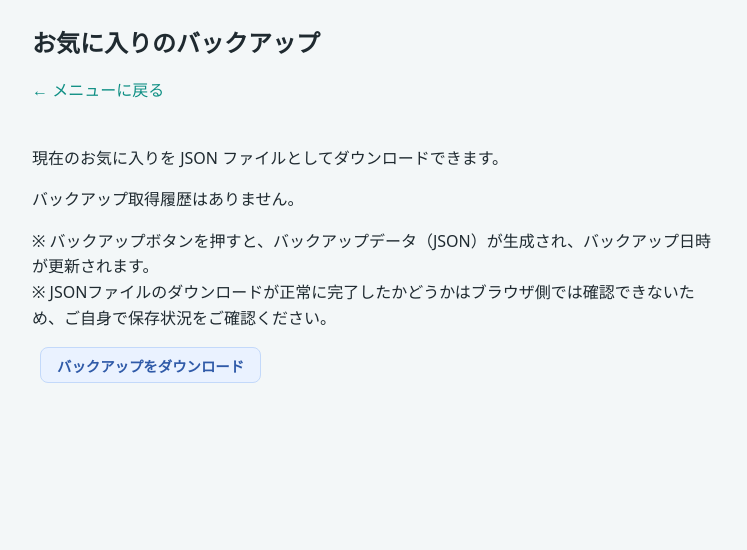
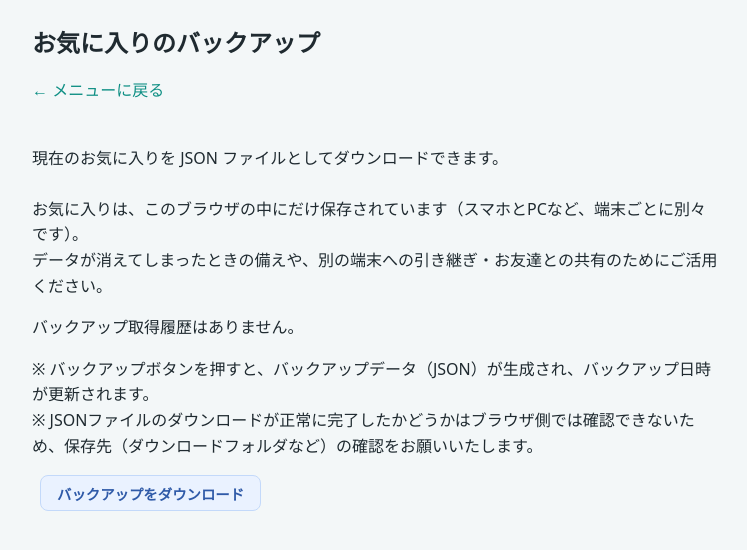
Before and after one commit to hyuga-22/kaomozi_web, a Flask app: page /backup_local in a window 1280 px wide. Shown: the top 550 px of the page, without its empty margins (264-1011 px from the left). Run offline with Flask 3, Linux system fonts and the light colour scheme; parts of the project's set-up code (start-up, migrations or seed data) failed here and were passed over.

Commit message:
backup,request message commit

```diff
--- a/templates/backup_local.html
+++ b/templates/backup_local.html
@@ -8,14 +8,17 @@
     <a href="/">← メニューに戻る</a>
     <br><br>
 
-    <p>現在のお気に入りを JSON ファイルとしてダウンロードできます。</p>
+    <p>現在のお気に入りを JSON ファイルとしてダウンロードできます。<br><br>
+        お気に入りは、このブラウザの中にだけ保存されています（スマホとPCなど、端末ごとに別々です）。<br>
+        データが消えてしまったときの備えや、別の端末への引き継ぎ・お友達との共有のためにご活用ください。
+    </p>
 
     <!-- 最終バックアップ日時の表示 -->
     <p id="backup-time"></p>
 
      <p>
         ※ バックアップボタンを押すと、バックアップデータ（JSON）が生成され、バックアップ日時が更新されます。<br>
-        ※ JSONファイルのダウンロードが正常に完了したかどうかはブラウザ側では確認できないため、ご自身で保存状況をご確認ください。
+        ※ JSONファイルのダウンロードが正常に完了したかどうかはブラウザ側では確認できないため、保存先（ダウンロードフォルダなど）の確認をお願いいたします。
     </p>
 
     <button id="backup-btn" class="btn btn-edit">バックアップをダウンロード</button>
--- a/templates/request_done.html
+++ b/templates/request_done.html
@@ -7,7 +7,7 @@
 
     <p>ご意見・ご要望をお送りいただき、ありがとうございます(*･ω･)*_ _)ﾍﾟｺﾘﾝ</p>
 
-    <p>※ 公開デモのため送信内容は保存・確認されません！</p>
+    <p>※ デモ公開のため、フィードバックの送信内容は確認されません（一時的に保存され、再起動で消えます）</p>
 
     <a href="/" class="btn btn-primary" style="margin-left:0;">メニューに戻る</a>
 {% endblock %}
--- a/templates/request_page.html
+++ b/templates/request_page.html
@@ -12,7 +12,7 @@
         <p class="message-error">{{ error }}</p>
     {% endif %}
 
-    <p>※ 公開デモのため送信内容は保存・確認されません！</p>
+    <p>※ デモ公開のため、フィードバックの送信内容は確認されません（一時的に保存され、再起動で消えます）</p>
 
     <form action="/send_request" method="post" onsubmit="return checkAtLeastOne();">
         <p>追加してほしい顔文字の名称（任意）</p>
--- a/templates/restore_local.html
+++ b/templates/restore_local.html
@@ -8,7 +8,9 @@
     <a href="/">← メニューに戻る</a>
     <br><br>
 
-    <p>バックアップした JSON ファイルを選択すると、お気に入りに追加されます。</p>
+    <p>バックアップしたファイル（JSON）を選ぶと、お気に入りに追加されます。すでにお気に入りにある顔文字はそのまま残り、ない分だけが追加されます。<br><br>
+        お友達との共有の際は、共有したいファイル（JSON）を送ってもらう必要があります。
+    </p>
 
     <input type="file" id="file-input" accept="application/json">
     <br><br>
```
